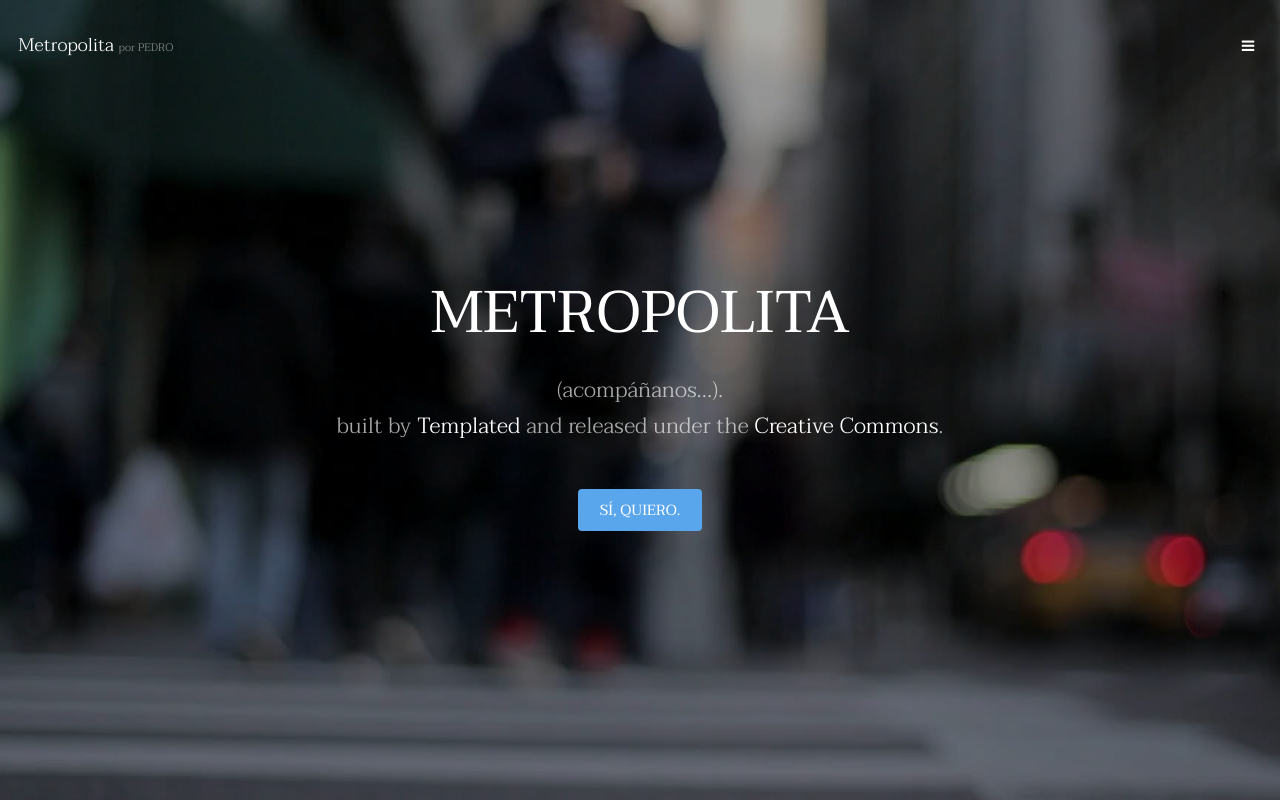
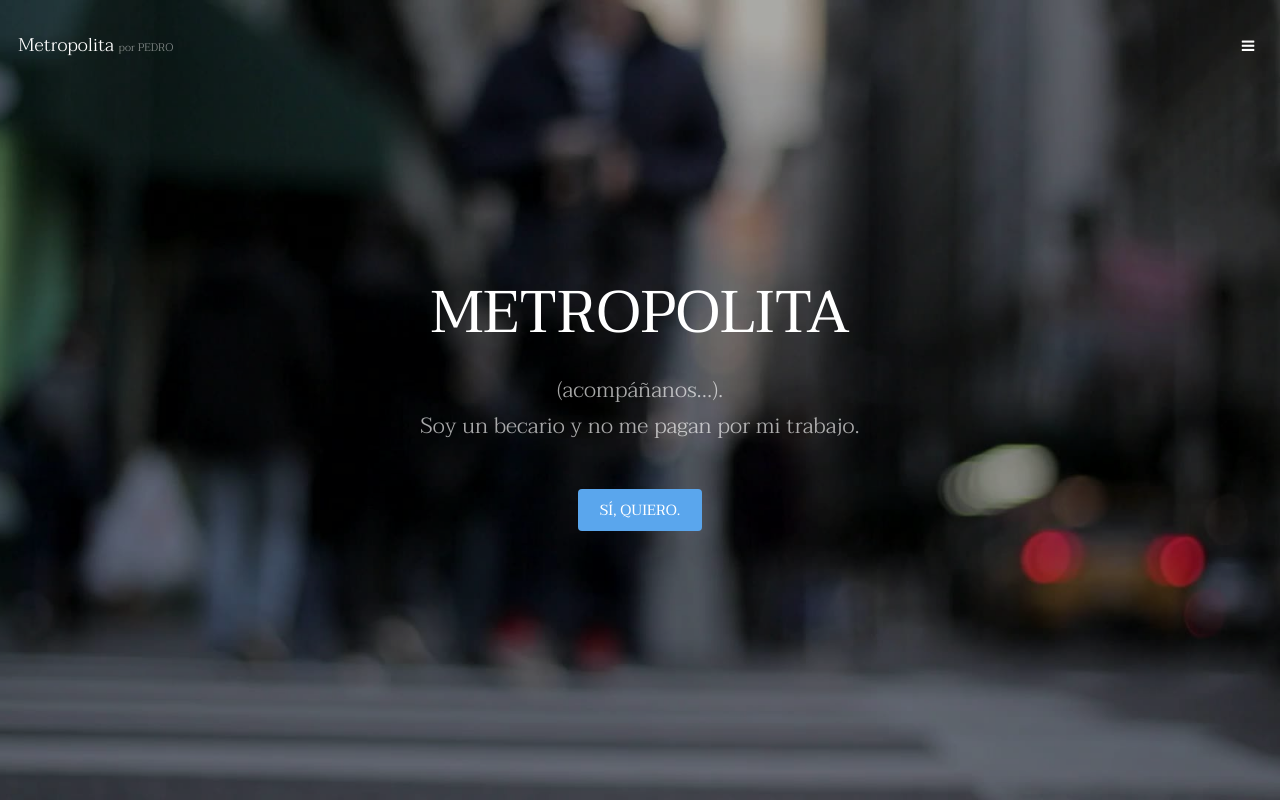
Before and after one commit to aaronens3/04_REP_METROPOLITA, a plain HTML site: page index.html in a window 1280 px wide. Shown: the top 800 px of the page. Drawn offline with Linux system fonts and the light colour scheme.

Commit message:
todos los textos que faltan por PABLO

```diff
--- a/index.html
+++ b/index.html
@@ -38,7 +38,7 @@
 				<div class="inner">
 					<h1>METROPOLITA</h1>
 					<p> (acompáñanos...).<br />
-					built by <a href="https://templated.co/">Templated</a> and released under the <a href="https://templated.co/license">Creative Commons</a>.</p>
+					Soy un becario y no me pagan por mi trabajo.</p>
 					<a href="#one" class="button special scrolly">Sí, quiero.</a>
 				</div>
 			</section>
```
